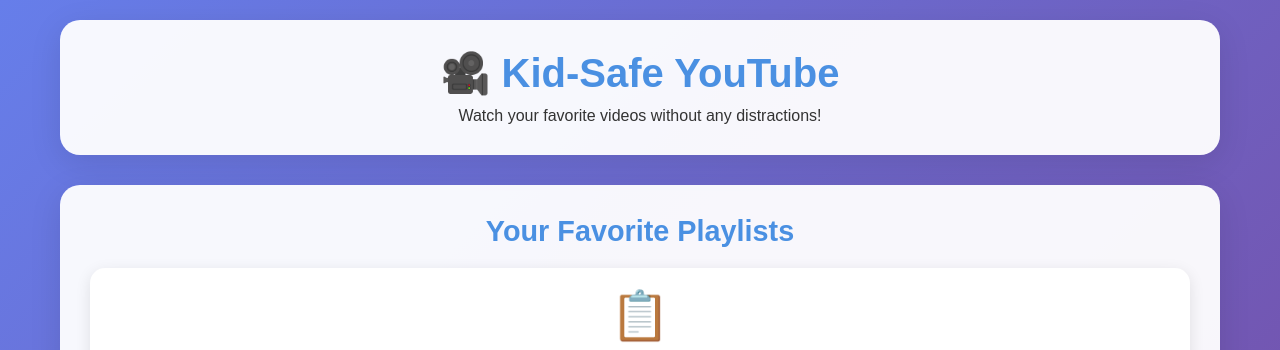
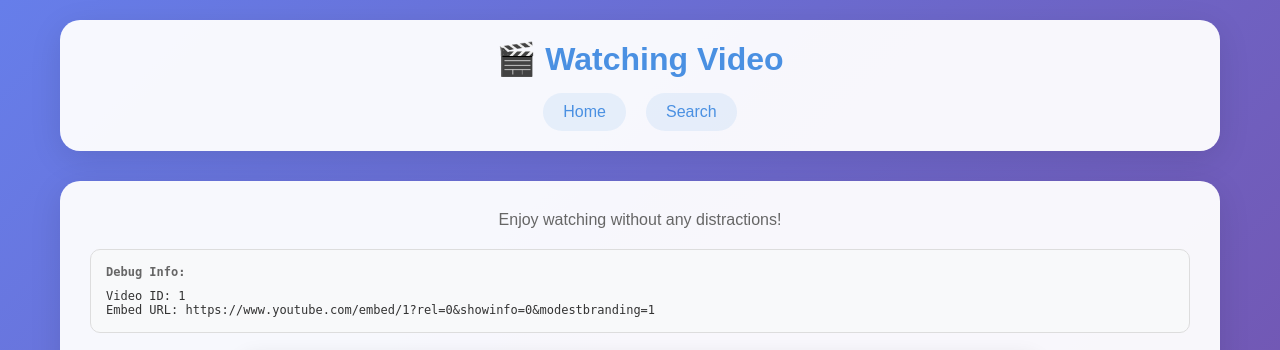
Before and after one commit to kpretz/kid-safe-youtube, a Flask app: template templates/index.html in a window 1280 px wide. Shown: the top 350 px of the page. Run offline with Flask 3, Linux system fonts and the light colour scheme; the template is opened without the code that fills it: most values are stand-ins (such as "Sample title", 1, 10 or a date in 2020); grey boxes marked "Sample" are stand-in pictures; some libraries are stand-ins or nearby versions.

Commit message:
fix search bar

```diff
--- a/templates/index.html
+++ b/templates/index.html
@@ -3,7 +3,7 @@
 <head>
     <meta charset="UTF-8">
     <meta name="viewport" content="width=device-width, initial-scale=1.0">
-    <title>Kid-Safe YouTube</title>
+    <title>Watch Video - Kid-Safe YouTube</title>
     <style>
         * {
             margin: 0;
@@ -27,7 +27,7 @@
         .header {
             background: rgba(255, 255, 255, 0.95);
             border-radius: 20px;
-            padding: 30px;
+            padding: 20px;
             margin-bottom: 30px;
             box-shadow: 0 8px 32px rgba(0, 0, 0, 0.1);
             text-align: center;
@@ -35,128 +35,106 @@
 
         .header h1 {
             color: #4A90E2;
-            font-size: 2.5em;
+            font-size: 2em;
             margin-bottom: 10px;
         }
 
-        .search-section {
+        .nav {
+            display: flex;
+            justify-content: center;
+            gap: 20px;
+            margin-top: 15px;
+        }
+
+        .nav a {
+            color: #4A90E2;
+            text-decoration: none;
+            padding: 10px 20px;
+            border-radius: 20px;
+            background: rgba(74, 144, 226, 0.1);
+            transition: all 0.3s;
+        }
+
+        .nav a:hover {
+            background: #4A90E2;
+            color: white;
+        }
+
+        .content {
             background: rgba(255, 255, 255, 0.95);
             border-radius: 20px;
             padding: 30px;
-            margin-bottom: 30px;
             box-shadow: 0 8px 32px rgba(0, 0, 0, 0.1);
+            min-height: 400px;
         }
 
-        .search-box {
-            display: flex;
-            gap: 10px;
-            margin-bottom: 20px;
+        .video-player {
+            position: relative;
+            width: 100%;
+            max-width: 800px;
+            margin: 0 auto 30px auto;
         }
 
-        .search-box input {
-            flex: 1;
-            padding: 15px;
-            border: 2px solid #ddd;
-            border-radius: 25px;
-            font-size: 18px;
+        .video-player iframe {
+            width: 100%;
+            height: 450px;
+            border: none;
+            border-radius: 15px;
+            box-shadow: 0 4px 20px rgba(0, 0, 0, 0.1);
         }
 
-        .search-box button {
-            padding: 15px 30px;
+        .video-debug {
+            background: #f8f9fa;
+            border: 1px solid #ddd;
+            border-radius: 10px;
+            padding: 15px;
+            margin-bottom: 20px;
+            font-family: monospace;
+            font-size: 12px;
+        }
+
+        .video-debug h4 {
+            margin-bottom: 10px;
+            color: #666;
+        }
+
+        .video-controls {
+            text-align: center;
+            margin-top: 30px;
+        }
+
+        .back-btn {
+            padding: 12px 25px;
             background: #4A90E2;
             color: white;
             border: none;
             border-radius: 25px;
             cursor: pointer;
-            font-size: 18px;
+            font-size: 16px;
             font-weight: bold;
+            text-decoration: none;
+            display: inline-block;
+            transition: background 0.3s;
         }
 
-        .search-box button:hover {
+        .back-btn:hover {
             background: #357ABD;
         }
 
-        .favorites-section {
-            background: rgba(255, 255, 255, 0.95);
-            border-radius: 20px;
-            padding: 30px;
-            margin-bottom: 30px;
-            box-shadow: 0 8px 32px rgba(0, 0, 0, 0.1);
-        }
-
-        .section-title {
-            color: #4A90E2;
-            font-size: 1.8em;
+        .video-info {
+            text-align: center;
+            color: #666;
             margin-bottom: 20px;
-            text-align: center;
-        }
-
-        .favorites-grid {
-            display: grid;
-            grid-template-columns: repeat(auto-fit, minmax(300px, 1fr));
-            gap: 20px;
-            margin-top: 20px;
-        }
-
-        .favorite-card {
-            background: white;
-            border-radius: 15px;
-            padding: 20px;
-            box-shadow: 0 4px 15px rgba(0, 0, 0, 0.1);
-            transition: transform 0.3s;
-            text-decoration: none;
-            color: inherit;
-        }
-
-        .favorite-card:hover {
-            transform: translateY(-5px);
-        }
-
-        .favorite-icon {
-            font-size: 3em;
-            text-align: center;
-            margin-bottom: 15px;
-        }
-
-        .favorite-thumbnail {
-            width: 60px;
-            height: 60px;
-            border-radius: 50%;
-            margin: 0 auto 15px auto;
-            display: block;
-            object-fit: cover;
-        }
-
-        .favorite-title {
-            font-weight: bold;
-            font-size: 1.2em;
-            margin-bottom: 10px;
-            color: #333;
-            text-align: center;
-        }
-
-        .favorite-description {
-            color: #666;
-            font-size: 0.9em;
-            text-align: center;
-            line-height: 1.4;
-        }
-
-        .playlist-icon {
-            color: #FF6B6B;
-        }
-
-        .channel-icon {
-            color: #4ECDC4;
         }
 
         @media (max-width: 768px) {
-            .search-box {
+            .nav {
                 flex-direction: column;
+                align-items: center;
             }
 
-            .favorites-grid {
-                grid-template-columns: 1fr;
+            .video-player iframe {
+                height: 250px;
             }
         }
     </style>
@@ -164,37 +142,72 @@
 <body>
     <div class="container">
         <div class="header">
-            <h1>🎥 Kid-Safe YouTube</h1>
-            <p>Watch your favorite videos without any distractions!</p>
-        </div>
-
-        <div class="favorites-section">
-            <h2 class="section-title">Your Favorite Playlists</h2>
-            <div class="favorites-grid">
-                {% for playlist in playlists %}
-                <a href="/playlist/{{ playlist.id }}" class="favorite-card">
-                    <div class="favorite-icon playlist-icon">📋</div>
-                    <div class="favorite-title">{{ playlist.title }}</div>
-                    <div class="favorite-description">{{ playlist.description }}</div>
-                </a>
-                {% endfor %}
+            <h1>🎬 Watching Video</h1>
+            <div class="nav">
+                <a href="/">Home</a>
+                <a href="/search">Search</a>
             </div>
         </div>
 
-        <div class="favorites-section">
-            <h2 class="section-title">Your Favorite Channels</h2>
-            <div class="favorites-grid">
-                {% for channel in channels %}
-                <a href="/channel/{{ channel.id }}" class="favorite-card">
-                    {% if channel.thumbnail %}
-                        <img src="{{ channel.thumbnail }}" alt="{{ channel.title }}" class="favorite-thumbnail">
-                    {% else %}
-                        <div class="favorite-icon channel-icon">📺</div>
-                    {% endif %}
-                    <div class="favorite-title">{{ channel.title }}</div>
-                    <div class="favorite-description">{{ channel.description }}</div>
+        <div class="content">
+            <div class="video-info">
+                <p>Enjoy watching without any distractions!</p>
+            </div>
+
+            <!-- Debug info (remove this once working) -->
+            <div class="video-debug">
+                <h4>Debug Info:</h4>
+                <p>Video ID: {{ video_id }}</p>
+                <p>Embed URL: https://www.youtube.com/embed/{{ video_id }}?rel=0&showinfo=0&modestbranding=1</p>
+            </div>
+
+            <div class="video-player">
+                <iframe src="https://www.youtube.com/embed/{{ video_id }}?rel=0&showinfo=0&modestbranding=1&autoplay=1"
+                        allowfullscreen
+                        allow="accelerometer; autoplay; clipboard-write; encrypted-media; gyroscope; picture-in-picture"
+                        onerror="showEmbedError()">
+                </iframe>
+            </div>
+
+            <!-- Fallback for embedding issues -->
+            <div id="embed-error" style="display: none; text-align: center; padding: 20px; background: #fff3cd; border-radius: 10px; margin: 20px 0;">
+                <h3>⚠️ Video Can't Be Embedded</h3>
+                <p>This video's owner has disabled playback on other websites.</p>
+                <a href="https://www.youtube.com/watch?v={{ video_id }}" target="_blank" class="back-btn" style="margin-top: 15px; display: inline-block;">
+                    🔗 Watch on YouTube
                 </a>
-                {% endfor %}
+            </div>
+
+            <script>
+                // Show error message if iframe fails to load
+                window.addEventListener('message', function(event) {
+                    if (event.data === 'embed-error') {
+                        document.getElementById('embed-error').style.display = 'block';
+                    }
+                });
+
+                function showEmbedError() {
+                    document.getElementById('embed-error').style.display = 'block';
+                }
+
+                // Check if iframe loaded successfully after 3 seconds
+                setTimeout(function() {
+                    const iframe = document.querySelector('iframe');
+                    try {
+                        if (!iframe.contentDocument && !iframe.contentWindow) {
+                            showEmbedError();
+                        }
+                    } catch (e) {
+                        // This might indicate embedding is blocked
+                        console.log('Possible embedding restriction detected');
+                    }
+                }, 3000);
+            </script>
+
+            <div class="video-controls">
+                <button onclick="history.back()" class="back-btn">
+                    ← Back to Videos
+                </button>
             </div>
         </div>
     </div>
```
